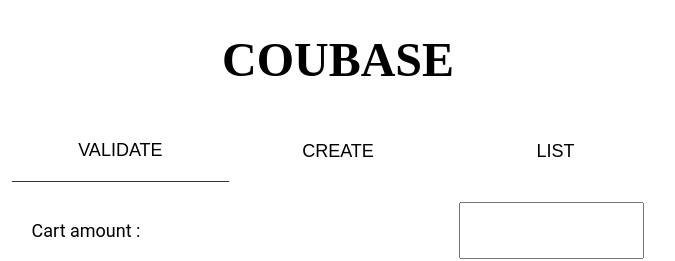
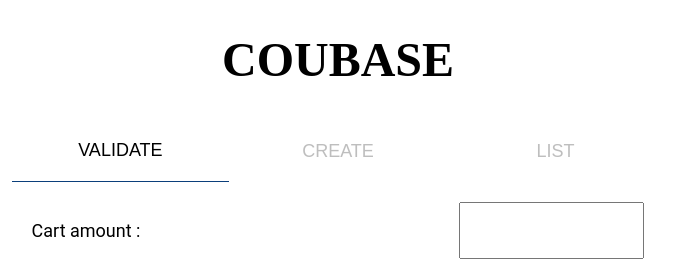
Before and after one commit to DhanviDesai/CouponValidation, a React (Create React App) app in the folder react_app/: page / in a window 1280 px wide. Shown: the top 261 px of the page, without its empty margins (302-977 px from the left). Built offline with nearby package versions, Linux system fonts and the light colour scheme.

Commit message:
reduced opacity of inactive tabs

```diff
--- a/react_app/src/App.css
+++ b/react_app/src/App.css
@@ -64,10 +64,12 @@
   font-size: large;
   border: none;
   background-color: #FFFFFF;
+  opacity: 25%;
 }
 
 .active-tabs  {
   border-bottom: 1px solid #0B3F7B;
+  opacity: 100%;
 }
 
 /* button {
```
